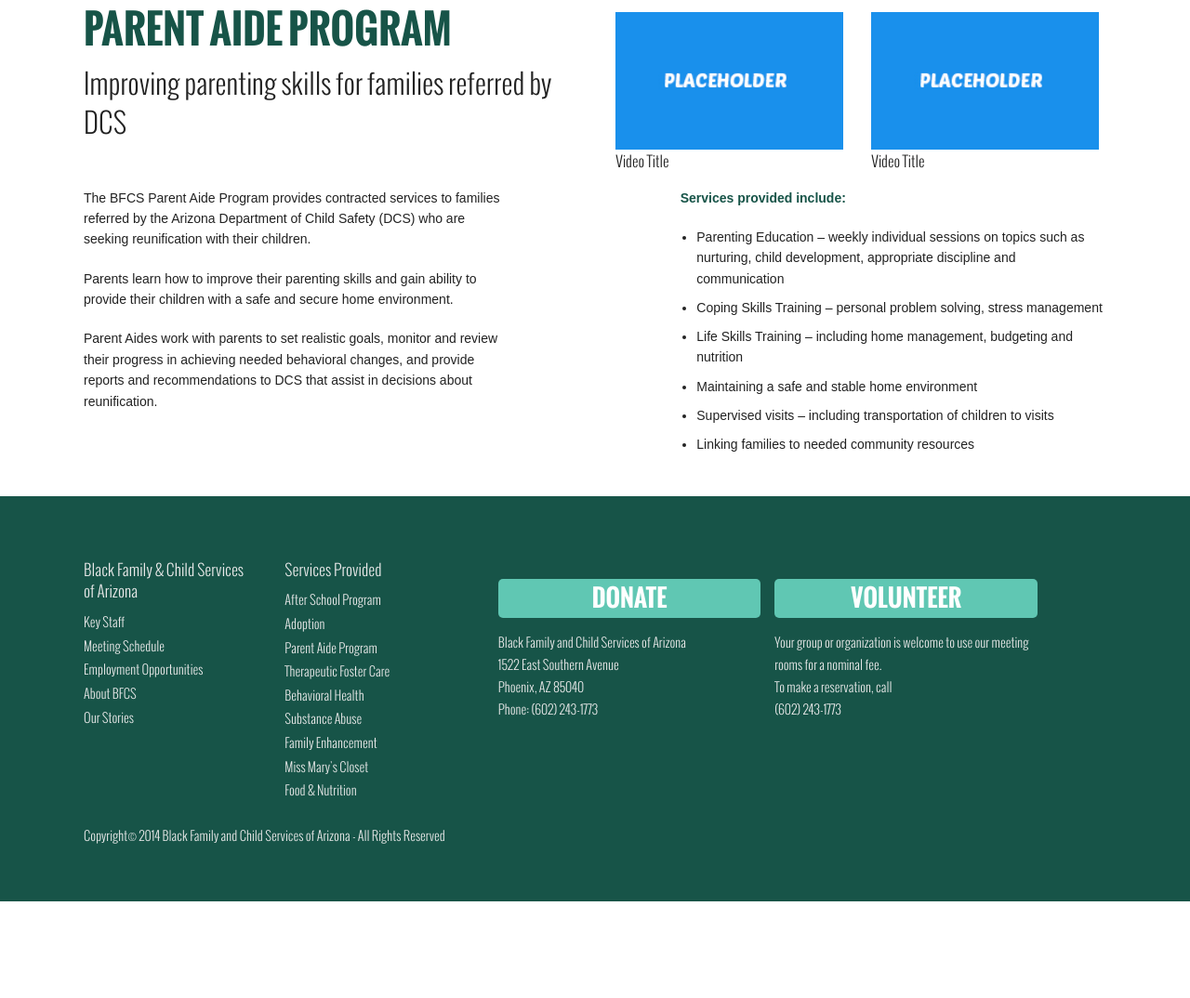
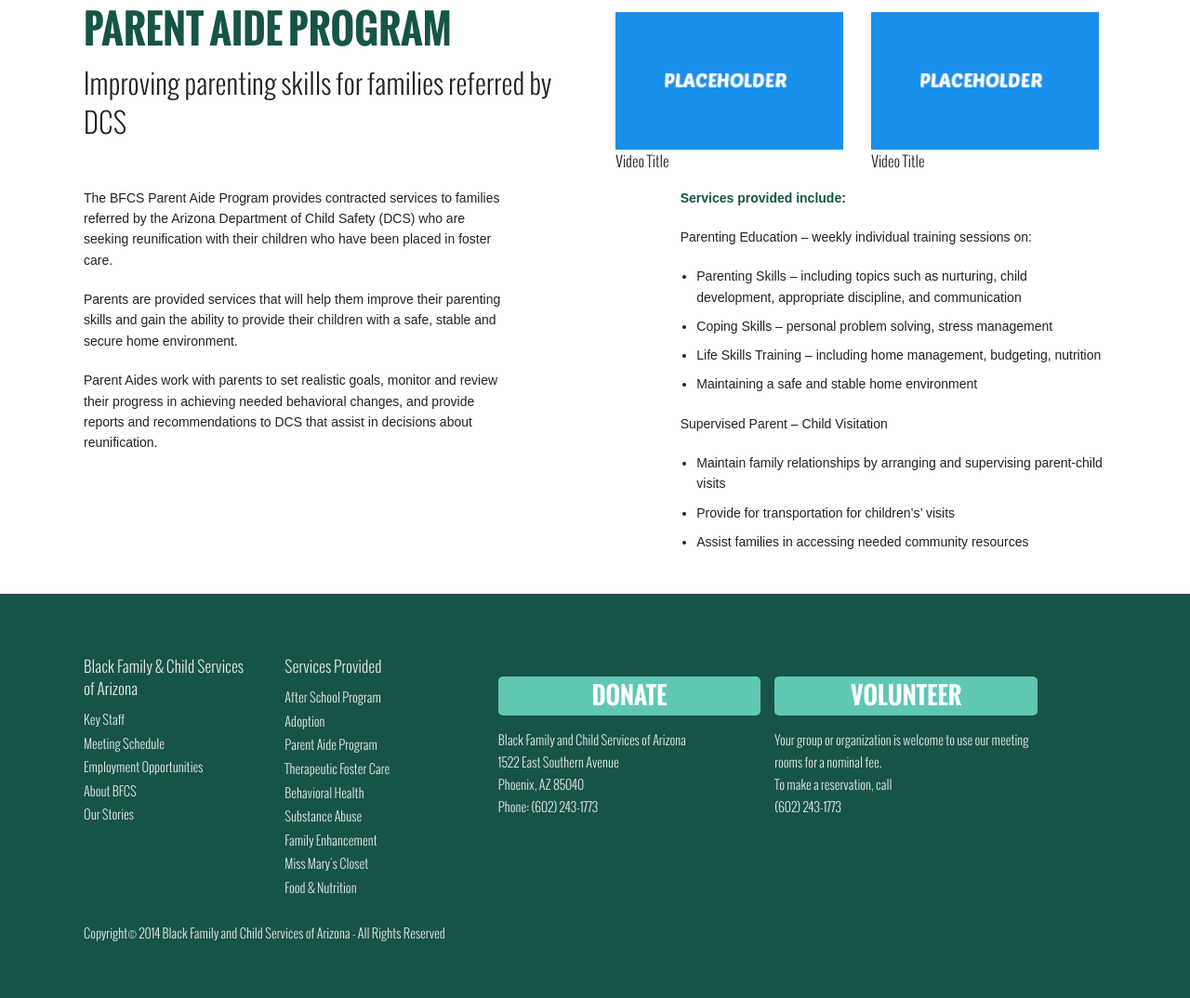
Before and after one commit to kristenzirkler/bfcs-site, a PHP site: page /parent-aide.php in a window 1280 px wide. Shown: the part 740-1814 px from the top of the page at 93% size. Before the commit the page ends 1710 px from the top, so only its background shows below. Run offline with PHP 8.4, Linux system fonts and the light colour scheme.

Commit message:
Text updates to Parent Aide page

```diff
--- a/parent-aide.php
+++ b/parent-aide.php
@@ -84,19 +84,24 @@
 	  	</div>
 	  	<div class="row">
 	  		<div class="large-5 columns">
-	  			<p>The BFCS Parent Aide Program provides contracted services to families referred by the Arizona Department of Child Safety (DCS) who are seeking reunification with their children.</p>
-	  			<p>Parents learn how to improve their parenting skills and gain ability to provide their children with a safe and secure home environment.</p>
+	  			<p>The BFCS Parent Aide Program provides contracted services to families referred by the Arizona Department of Child Safety (DCS) who are seeking reunification with their children who have been placed in foster care.</p>
+	  			<p>Parents are provided services that will help them improve their parenting skills and gain the ability to provide their children with a safe, stable and secure home environment.</p>
 	  			<p>Parent Aides work with parents to set realistic goals, monitor and review their  progress in achieving needed behavioral changes, and provide reports and recommendations to DCS that assist in decisions about reunification.</p>
 	  		</div>
 	  		<div class="large-5 columns">
 	  			<p><em>Services provided include:</em></p>
+	  			<p>Parenting Education – weekly individual training sessions on:</p>
 	  				<ul>
-		  				<li>Parenting Education – weekly individual sessions on topics such as nurturing, child development, appropriate discipline and communication</li>
-		  				<li>Coping Skills Training – personal problem solving, stress management</li>
-		  				<li>Life Skills Training – including home management, budgeting and nutrition</li>
+		  				<li>Parenting Skills – including topics such as nurturing, child development, appropriate discipline, and communication</li>
+		  				<li>Coping Skills – personal problem solving, stress management</li>
+		  				<li>Life Skills Training – including home management, budgeting, nutrition</li>
 		  				<li>Maintaining a safe and stable home environment</li>
-		  				<li>Supervised visits – including transportation of children to visits</li>
-		  				<li>Linking families to needed community resources</li>
+	  				</ul>
+	  			<p>Supervised Parent – Child Visitation</p>
+	  				<ul>
+		  				<li>Maintain family relationships by arranging and supervising parent-child visits</li>
+		  				<li>Provide for transportation for children’s’ visits</li>
+		  				<li>Assist families in accessing needed community resources</li>
 	  				</ul>
 	  		</div>
 	  	</div>
```
